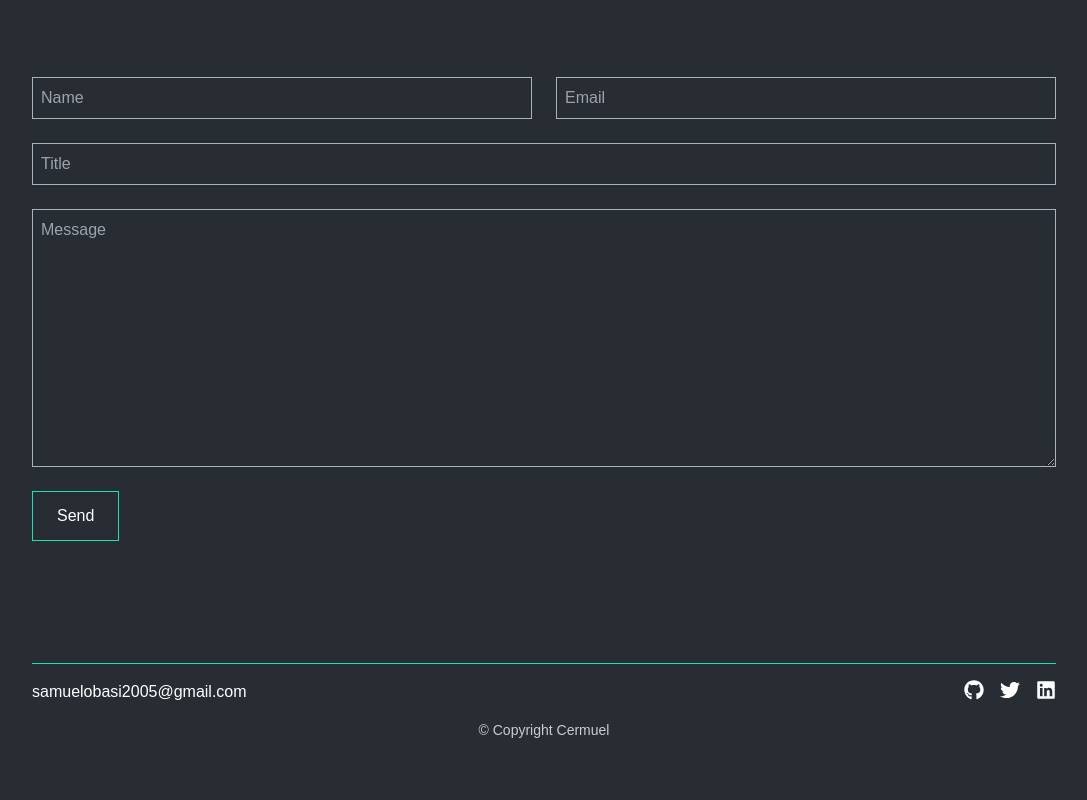
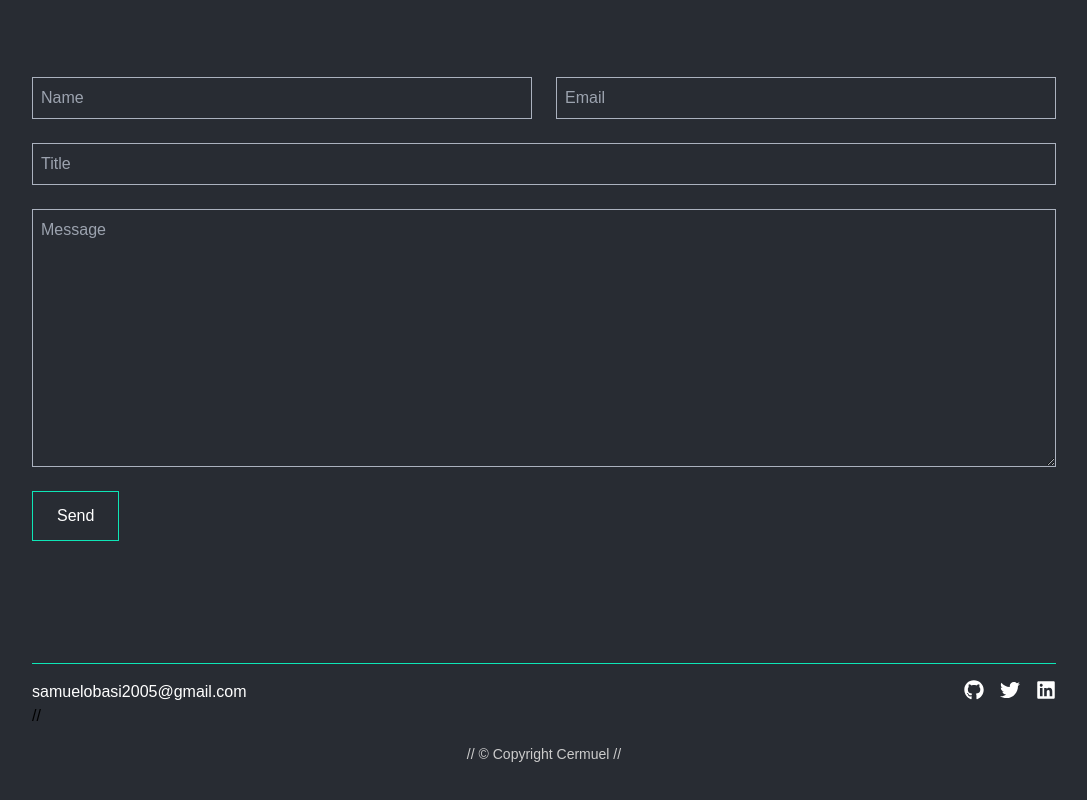
Before and after one commit to cermuel/cermuel, a React (Create React App) app: page / in a window 1280 px wide. Shown: the part 3831-4631 px from the top of the page, without its empty margins (96-1183 px from the left). Built offline with nearby package versions, Linux system fonts and the light colour scheme.

Commit message:
Update footer.jsx

```diff
--- a/src/components/Footer.jsx
+++ b/src/components/Footer.jsx
@@ -16,9 +16,9 @@ const Footer = () => {
           <FaLinkedin className="text-white text-xl hover:text-pry-color cursor-pointer" />
         </div>
       </div>
-      <div className="text-sm text-center font-light mt-4 w-full text-[#cccccc]">
-        &copy; Copyright Cermuel {new Date().getFullYear}
-      </div>
+//       <div className="text-sm text-center font-light mt-4 w-full text-[#cccccc]">
+//         &copy; Copyright Cermuel {new Date().getFullYear}
+//       </div>
     </div>
   );
 };
```
